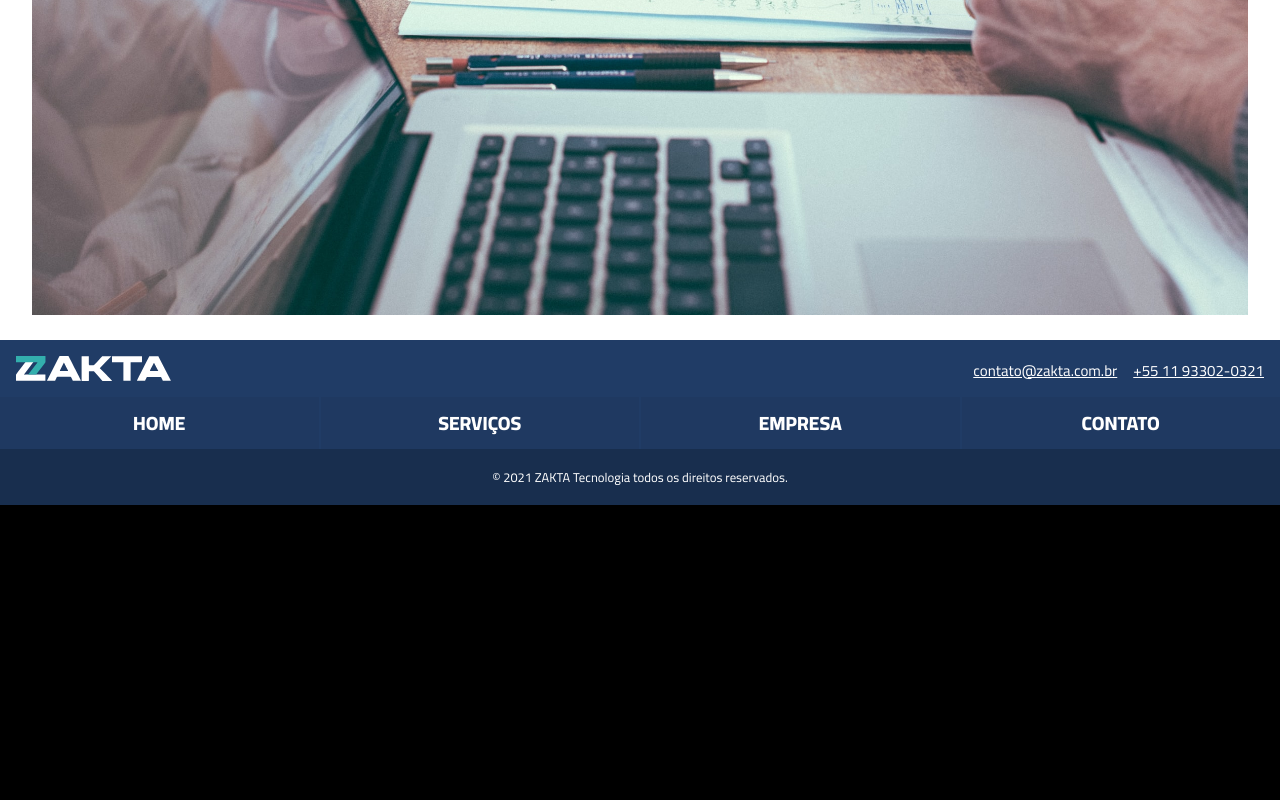
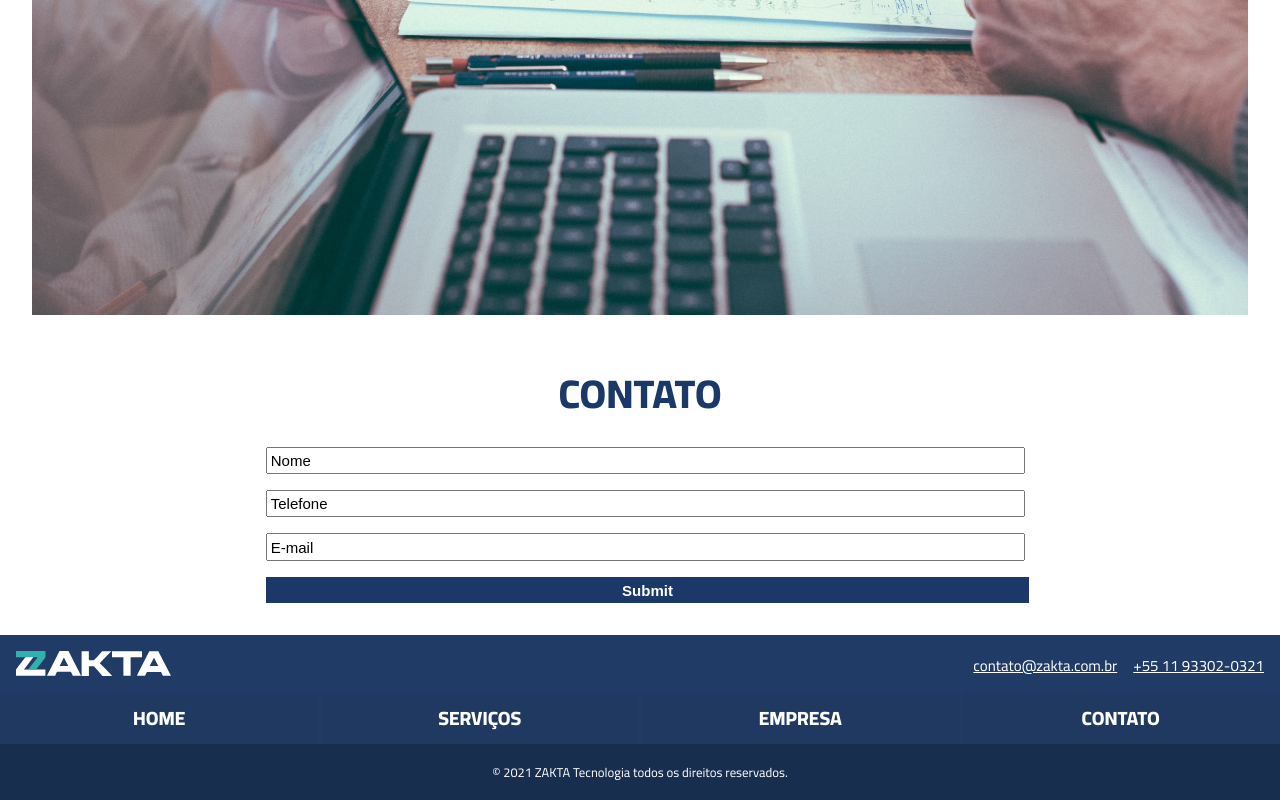
Before and after one commit to zakta/site, a Next.js app: page / in a window 1280 px wide. Shown: the part 1710-2510 px from the top of the page. Before the commit the page ends 2215 px from the top, so only its background shows below. Built offline with nearby package versions, Linux system fonts and the light colour scheme.

Commit message:
Add contact component

```diff
--- a/components/Contact/index.js
+++ b/components/Contact/index.js
@@ -0,0 +1,15 @@
+import { Container, Form, InputForm } from "./style";
+
+export default function Contact() {
+  return (
+    <Container>
+      <h2>Contato</h2>
+      <Form>
+        <InputForm type="text" value="Nome" required />
+        <InputForm type="tel" value="Telefone" required />
+        <InputForm type="email" value="E-mail" required />
+        <InputForm type="submit" />
+      </Form>
+    </Container>
+  );
+}
--- a/components/Contact/style.js
+++ b/components/Contact/style.js
@@ -0,0 +1,43 @@
+import styled from "styled-components";
+
+export const Container = styled.section`
+  padding: 1rem;
+  background-color: white;
+
+  h2{
+    color: #1a3968;
+    font-size: 40px;
+    font-weight: 800;
+    text-align: center;
+    text-transform: uppercase;
+    width: 100%;
+    margin: 0;
+  }
+`
+export const Form = styled.form`
+  margin: 0 auto;
+  width: 60%;
+`
+export const InputForm= styled.input`
+  display: block;
+  font-size: 15px;
+  font-weight: 500;
+  padding: .2rem;
+  margin: 1rem 0;
+  width: 100%;
+
+  &:last-child{
+    border: none;
+    color: white;
+    font-size: 15px;
+    font-weight: 600;
+    margin: 1rem 0;
+    background: #1a3968;
+    padding: .3rem ;
+    width: 102%;
+
+    :hover{
+      background: linear-gradient(270deg, rgba(26,57,104,1) 0%, rgba(51,175,173,1) 100%);
+    }
+  }
+`
--- a/pages/GlobalStyle.js
+++ b/pages/GlobalStyle.js
@@ -2,7 +2,7 @@ import { createGlobalStyle } from "styled-components";
 
 export const GlobalStyle = createGlobalStyle`
   body{
-    background: black;
+    background: white;
     font-family: Cairo, sans-serif;
     margin: 0;
     padding: 0;
--- a/pages/index.js
+++ b/pages/index.js
@@ -1,5 +1,6 @@
 import { useEffect } from 'react';
 import Company from '../components/Company';
+import Contact from '../components/Contact';
 import { Footer } from '../components/Footer';
 import Header from '../components/Header';
 import Services from '../components/Services';
@@ -19,7 +20,7 @@ export default function Index() {
       <Header />
       <Services id="/serviços" />
       <Company id="/empresa" />
-
+      <Contact id="/contato" />
       <Footer />
     </div>
   )
```
